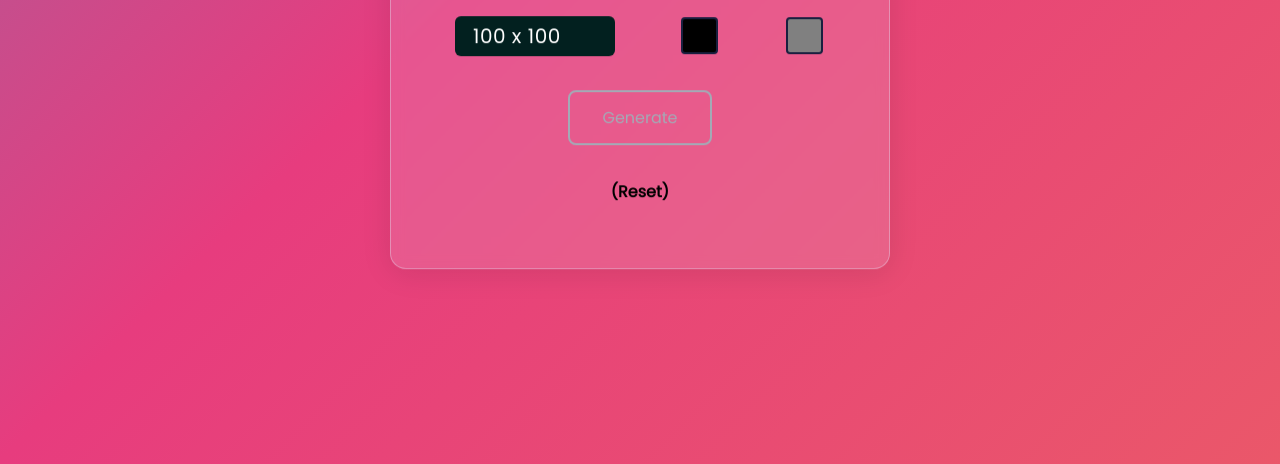
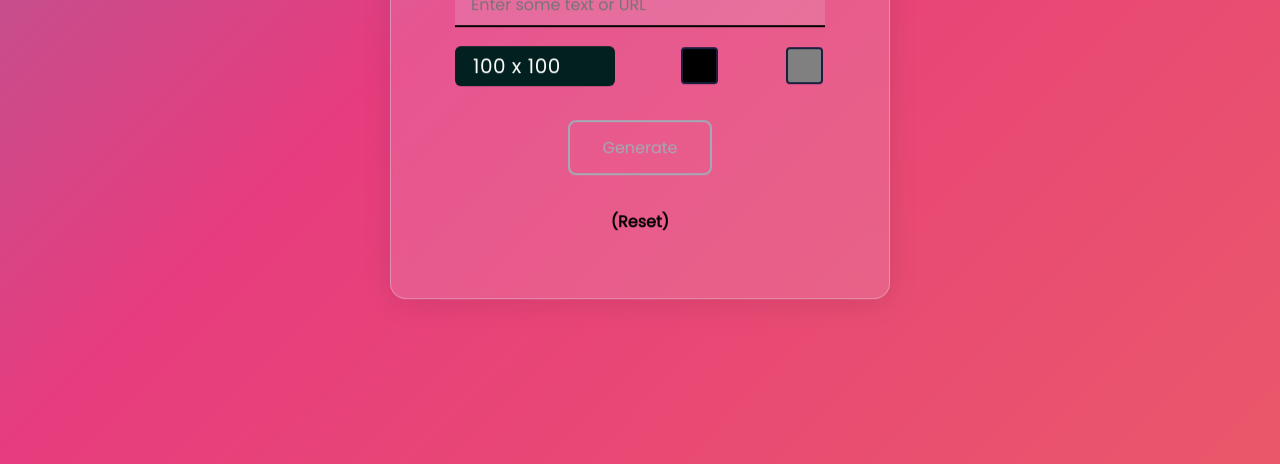
Before and after one commit to SyreCollins/QR-Code_Generator, a plain HTML site: page index.html in a window 1280 px wide. Shown: the part 342-806 px from the top of the page. Drawn offline with Linux system fonts and the light colour scheme.

Commit message:
Add files via upload

```diff
--- a/style.css
+++ b/style.css
@@ -12,7 +12,7 @@ body {
 	animation: gradient 15s ease infinite;
 }
 .wrapper {
-  max-width: 85%;
+  max-width: 90%;
   padding: 4em 4em;
   position: absolute;
   width: 31.25em;
@@ -26,6 +26,7 @@ body {
   backdrop-filter: blur(6.3px);
   -webkit-backdrop-filter: blur(6.3px);
   border: 1px solid rgba(227, 213, 235, 0.43);
+  margin-top: 30px;
 }
 .sen {
   text-align: center;
```
